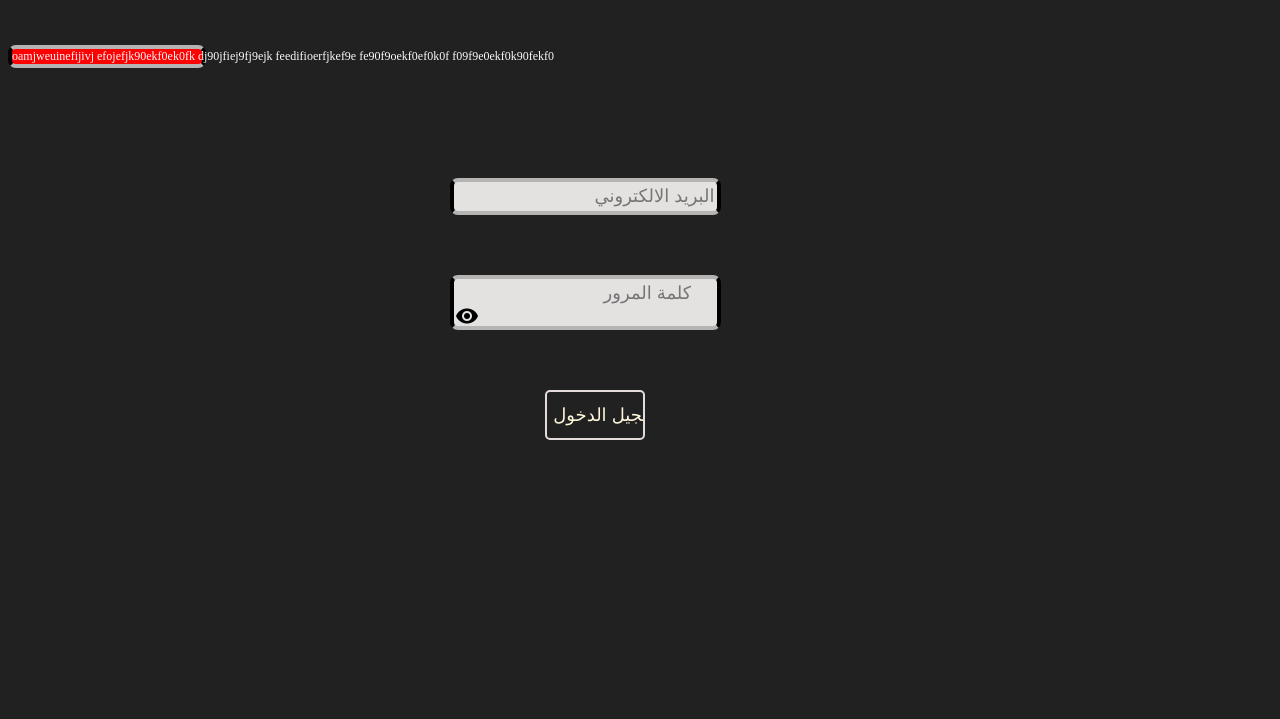
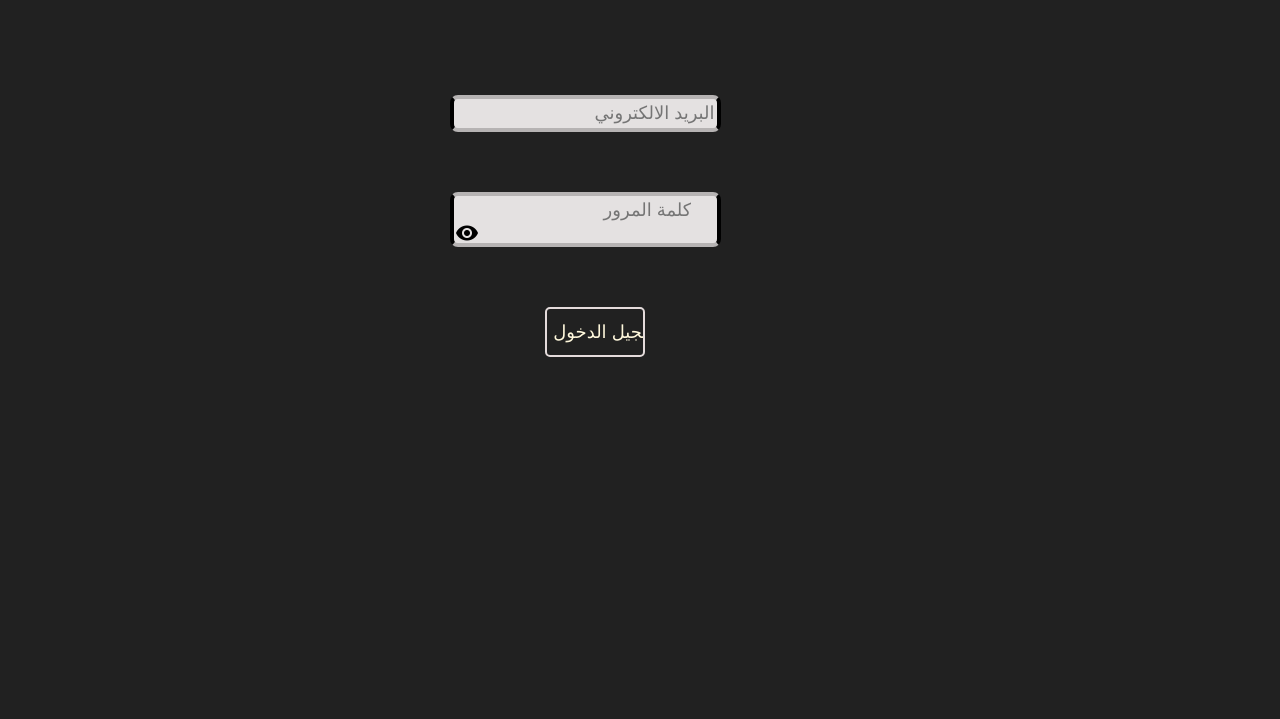
Before and after one commit to 3mar00/omar, a plain HTML site: page index.html in a window 1280 px wide. Shown: the part 81-800 px from the top of the page. Drawn offline with Linux system fonts and the light colour scheme.

Commit message:
Add files via upload

```diff
--- a/index.html
+++ b/index.html
@@ -13,13 +13,6 @@
         omar
         <img src="se (1).png" class="imgs"></p>
 
-        <div class="oma">oamjweuinefijivj
-            efojefjk90ekf0ek0fk
-            dj90jfiej9fj9ejk
-            feedifioerfjkef9e
-            fe90f9oekf0ef0k0f
-            f09f9e0ekf0k90fekf0
-        </div>
 
     <form>
 
@@ -33,6 +26,7 @@
 
 <input type="password" placeholder="كلمة المرور" class="password">
 <img src="view.png" alt="faild lad image" class="imagep">
+<p class="clear"></p>
 
 
 
```
